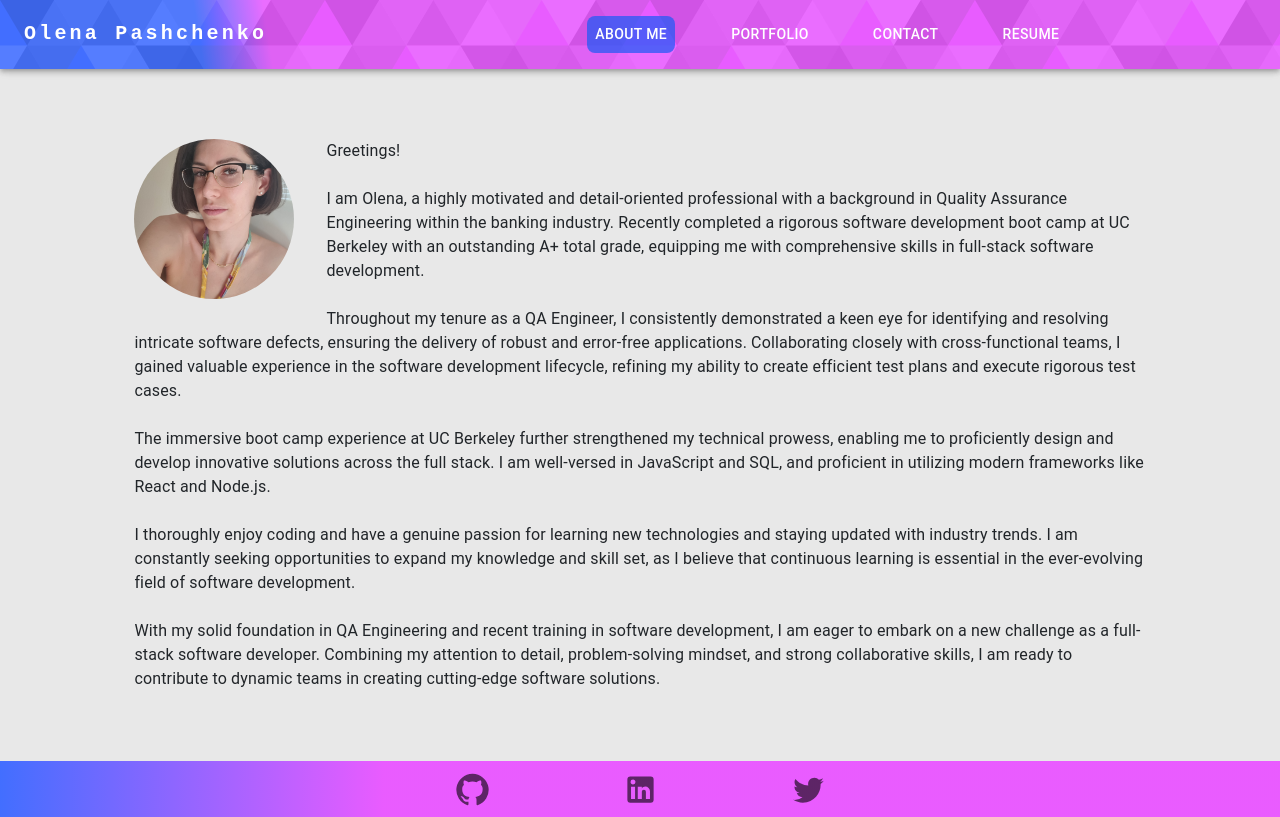
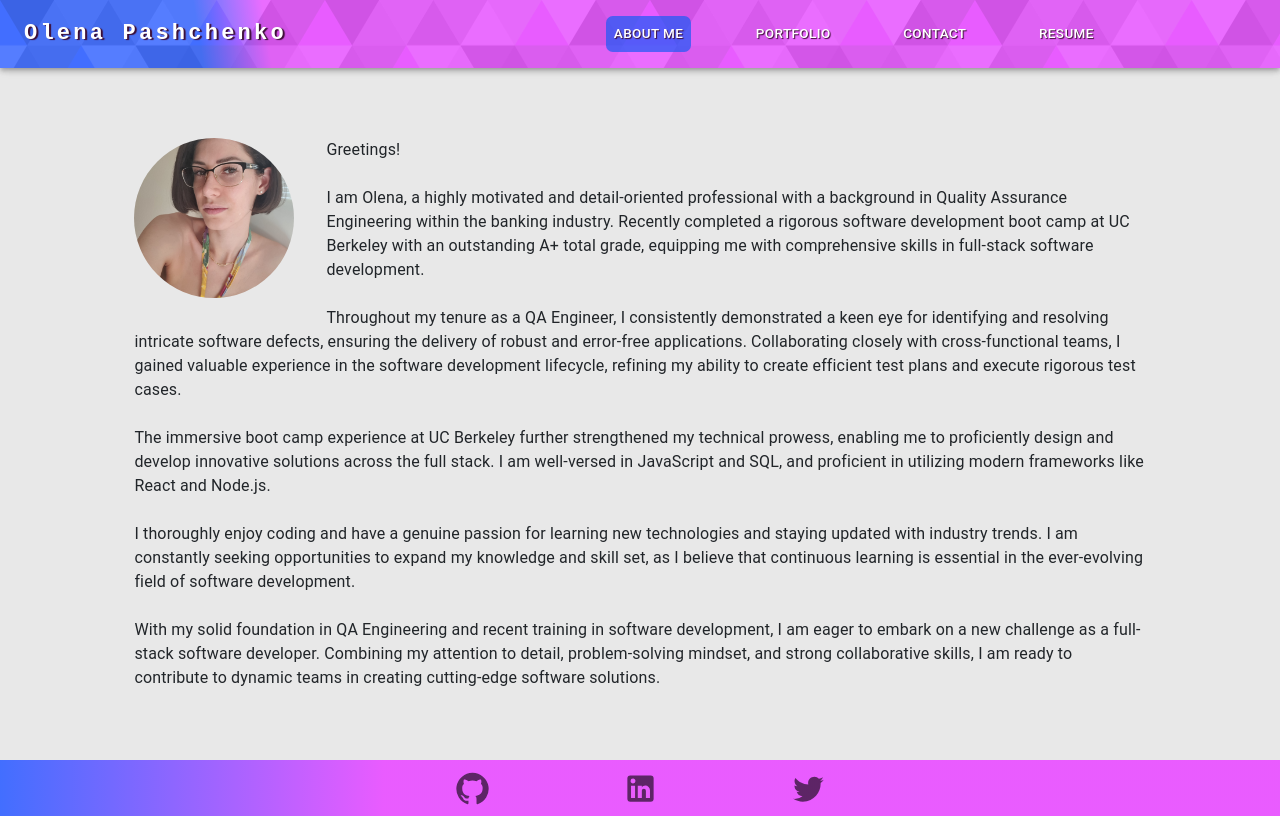
Before and after one commit to UserOlena/portfolio_react, a React (Create React App) app: page / in a window 1280 px wide. Built offline with nearby package versions, Linux system fonts and the light colour scheme.

Commit message:
Make responsive mobile nav menu to render pages. Chage font-size, add text shadow.

```diff
--- a/src/components/Navbar.js
+++ b/src/components/Navbar.js
@@ -14,16 +14,24 @@ import { navBarBg } from '../assets/img';
 
 export function Navbar() {
     const pages = ['About Me', 'Portfolio', 'Contact', 'Resume'];
-    const [chosenTab, setChosetTab] = useState('About Me');
+    const [chosenTab, setChosenTab] = useState('About Me');
     const [anchorElNav, setAnchorElNav] = useState(null);
 
-    const handleOpenNavMenu = (event) => {
+    function handleOpenNavMenu(event) {
         setAnchorElNav(event.currentTarget);
     };
 
-    const handleCloseNavMenu = () => {
+    function handleCloseNavMenu() {
         setAnchorElNav(null);
     };
+
+    function handleNavMenuClick(page) {
+        setChosenTab(page);
+        handleCloseNavMenu();
+    }
+
+    console.log('anchor ' + anchorElNav)
+    console.log('chosen tab main ' + chosenTab)
 
     return (
         <div
@@ -58,6 +66,8 @@ export function Navbar() {
                                 letterSpacing: '.2rem',
                                 color: 'inherit',
                                 textDecoration: 'none',
+                                textShadow: '2px 1px 1px #3b0c34',
+                                fontSize: 'calc(10px + (26 - 10) * ((100vw - 300px) / (1600 - 300)))',
                             }}
                         >
                             Olena Pashchenko
@@ -96,8 +106,15 @@ export function Navbar() {
                                 }}
                             >
                                 {pages.map((page) => (
-                                    <MenuItem key={page} onClick={handleCloseNavMenu}>
-                                        <Typography textAlign="center">{page}</Typography>
+                                    <MenuItem
+                                        key={page}
+                                        value={page}
+                                        name={page}
+                                        onClick={() => handleNavMenuClick(page)}
+                                    >
+                                        <Typography textAlign="center" >
+                                            {page}
+                                        </Typography>
                                     </MenuItem>
                                 ))}
                             </Menu>
@@ -105,21 +122,23 @@ export function Navbar() {
                         <Box sx={{
                             flexGrow: 1,
                             display: { xs: 'none', md: 'flex' },
-                            marginLeft: '16rem'
+                            marginLeft: '20%'
                         }}
                         >
-                            {pages.map((page, index) => (
+                            {pages.map((page) => (
                                 <Button
                                     key={page}
                                     value={page}
                                     name={page}
-                                    onClick={(event) => setChosetTab(event.currentTarget.value)}
+                                    onClick={(event) => setChosenTab(event.currentTarget.value)}
                                     sx={{
                                         my: 2,
                                         color: 'white',
                                         display: 'block',
-                                        marginLeft: '3rem',
-                                        borderRadius: '0.5rem',
+                                        marginLeft: '8%',
+                                        borderRadius: '0.5em',
+                                        textShadow: '1px 1px 1px #3b0c34',
+                                        fontSize: 'calc(12px + (14 - 12) * ((100vw - 300px) / (1600 - 300)))',
                                         '&:hover': {
                                             background: 'rgb(27, 91, 247, 0.5)',
                                         },
```
